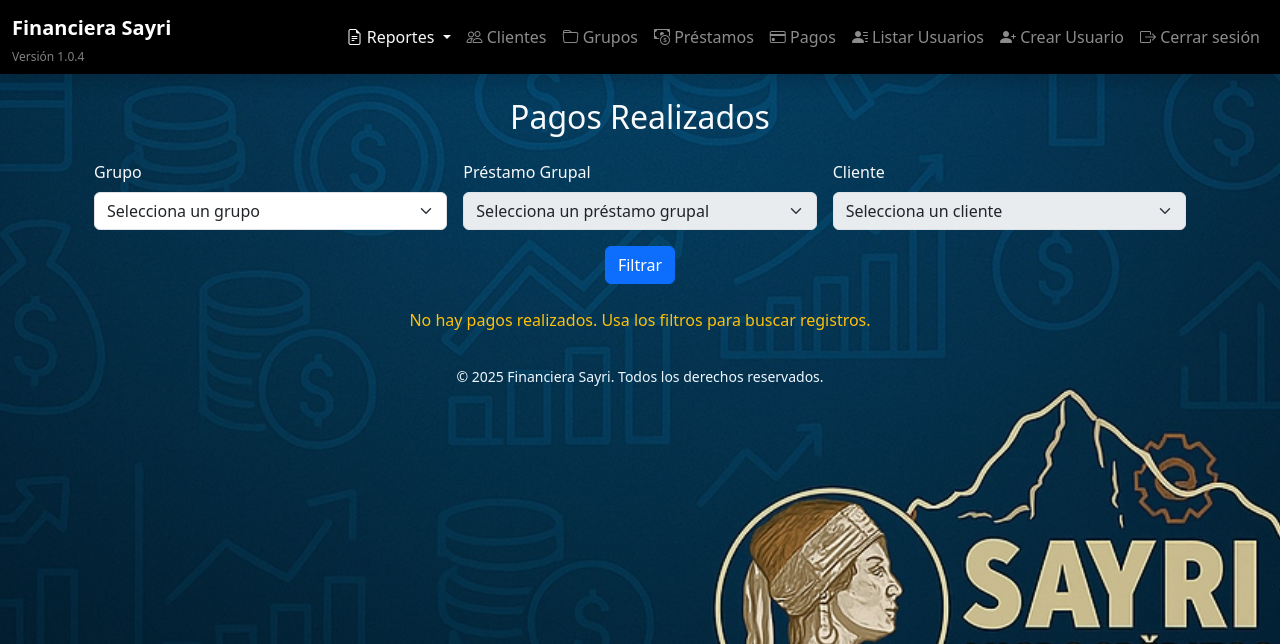
After one commit to LuisD-coder/sayri, a Flask app: page /reportes/pagos_realizados in a window 1280 px wide. The commit adds this page. Shown: the top 644 px of the page. Run offline with Flask 3, Linux system fonts and the light colour scheme; a user stored in the database is signed in.

Commit message:
reportes - detalle de pagos

```diff
--- a/routes/__init__.py
+++ b/routes/__init__.py
@@ -7,6 +7,7 @@ from routes.pagos import pagos_bp
 from routes.login import login_bp
 from routes.usuarios import usuarios_bp
 from routes.base import base_bp
+from routes.reportes import reportes_bp
 
 def register_routes(app):
     app.register_blueprint(clientes_bp, url_prefix='/clientes')
@@ -16,6 +17,7 @@ def register_routes(app):
     app.register_blueprint(pagos_bp, url_prefix='/pagos')
     app.register_blueprint(login_bp, url_prefix='/auth')  # Registramos el blueprint del login
     app.register_blueprint(usuarios_bp, url_prefix='/admin')
+    app.register_blueprint(reportes_bp, url_prefix='/reportes')
     app.register_blueprint(base_bp)
 
 
--- /dev/null
+++ b/routes/reportes.py
@@ -0,0 +1,117 @@
+from flask import Blueprint, render_template, request, jsonify
+from flask_login import login_required, current_user
+from models import db
+from models.pago import Pago
+from models.cliente import Cliente
+from models.grupo import Grupo
+from models.prestamo_grupal import PrestamoGrupal
+
+reportes_bp = Blueprint('reportes', __name__, url_prefix='/reportes')
+
+@reportes_bp.route('/')
+@login_required
+def lista_reportes():
+    return render_template('reportes/reportes.html')  # Asegúrate de crear esta plantilla en 'templates'
+
+
+@reportes_bp.route('/get_prestamos_clientes')
+@login_required
+def get_prestamos_clientes():
+    grupo_id = request.args.get('grupo_id')
+
+    if grupo_id:
+        # Obtener préstamos grupales del grupo seleccionado
+        prestamos = PrestamoGrupal.query.filter_by(grupo_id=grupo_id).all()
+        prestamos_data = [{"id": p.id} for p in prestamos]
+
+        # Obtener clientes del grupo seleccionado
+        clientes = Cliente.query.filter_by(grupo_id=grupo_id).all()
+        clientes_data = [{"id": c.id, "nombre": c.nombre, "apellido": c.apellido} for c in clientes]
+
+        return jsonify({"prestamos": prestamos_data, "clientes": clientes_data})
+
+    return jsonify({"prestamos": [], "clientes": []})
+
+
+@reportes_bp.route('/pagos_realizados')
+@login_required
+def pagos_realizados():
+    grupo_id = request.args.get('grupo_id')
+    prestamo_grupal_id = request.args.get('prestamo_grupal_id')
+    cliente_id = request.args.get('cliente_id')
+
+    pagos = []
+    prestamos_grupales = []
+    clientes = []
+
+    if grupo_id:
+        # Obtener préstamos grupales y clientes del grupo seleccionado
+        prestamos_grupales = PrestamoGrupal.query.filter_by(grupo_id=grupo_id).all()
+        clientes = Cliente.query.filter_by(grupo_id=grupo_id).all()
+
+        # Ejecutar consulta de pagos solo si se filtra por grupo, préstamo o cliente
+        query = Pago.query.join(Pago.cliente).join(Pago.prestamo_individual).order_by(Pago.fecha_pago.desc())
+        if prestamo_grupal_id:
+            query = query.filter(Pago.prestamo_individual.has(prestamo_grupal_id=prestamo_grupal_id))
+        if cliente_id:
+            query = query.filter(Pago.cliente_id == cliente_id)
+        pagos = query.all()
+
+    # Obtener todos los grupos para el filtro inicial
+    grupos = Grupo.query.all()
+
+    return render_template('reportes/pagos_realizados.html', pagos=pagos, grupos=grupos, prestamos_grupales=prestamos_grupales, clientes=clientes)
+
+@login_required
+def pagos_realizados():
+    grupo_id = request.args.get('grupo_id')
+    prestamo_grupal_id = request.args.get('prestamo_grupal_id')
+    cliente_id = request.args.get('cliente_id')
+
+    pagos = []
+    if grupo_id or prestamo_grupal_id or cliente_id:
+        query = Pago.query.join(Pago.cliente).join(Pago.prestamo_individual).order_by(Pago.fecha_pago.desc())
+        if grupo_id:
+            query = query.filter(Cliente.grupo_id == grupo_id)
+        if prestamo_grupal_id:
+            query = query.filter(Pago.prestamo_individual.has(prestamo_grupal_id=prestamo_grupal_id))
+        if cliente_id:
+            query = query.filter(Pago.cliente_id == cliente_id)
+        pagos = query.all()
+
+    grupos = Grupo.query.all()
+    return render_template('reportes/pagos_realizados.html', pagos=pagos, grupos=grupos)
+    # Obtener valores de filtros
+    grupo_id = request.args.get('grupo_id')
+    prestamo_grupal_id = request.args.get('prestamo_grupal_id')
+    cliente_id = request.args.get('cliente_id')
+
+    # Inicialmente, pagos será una lista vacía
+    pagos = []
+
+    # Solo ejecuta la consulta si se aplica algún filtro
+    if grupo_id or prestamo_grupal_id or cliente_id:
+        query = Pago.query.join(Pago.cliente).join(Pago.prestamo_individual).order_by(Pago.fecha_pago.desc())
+        if grupo_id:
+            query = query.filter(Cliente.grupo_id == grupo_id)
+        if prestamo_grupal_id:
+            query = query.filter(Pago.prestamo_individual.has(prestamo_grupal_id=prestamo_grupal_id))
+        if cliente_id:
+            query = query.filter(Pago.cliente_id == cliente_id)
+        pagos = query.all()
+
+    # Obtener listas para los filtros
+    grupos = Grupo.query.all()
+    prestamos_grupales = PrestamoGrupal.query.all()
+    clientes = Cliente.query.all()
+
+    return render_template('reportes/pagos_realizados.html', pagos=pagos, grupos=grupos, prestamos_grupales=prestamos_grupales, clientes=clientes)
+
+
+@reportes_bp.route('/pagos_vencidos')
+def pagos_vencidos():
+    return render_template('reportes/pagos_vencidos.html')
+
+@reportes_bp.route('/pagos_proximos')
+def pagos_proximos():
+    return render_template('reportes/pagos_proximos.html')
--- a/templates/base.html
+++ b/templates/base.html
@@ -20,13 +20,38 @@
         <div class="container-fluid d-flex flex-column flex-lg-row align-items-start align-items-lg-center">
             <div class="d-flex flex-column">
                 <a class="navbar-brand fw-bold" href="/">Financiera Sayri</a>
-                <small class="text-white-50" style="font-size: 0.75rem;">Versión 1.0.2</small>
+                <small class="text-white-50" style="font-size: 0.75rem;">Versión 1.0.4</small>
             </div>
             <button class="navbar-toggler ms-auto" type="button" data-bs-toggle="collapse" data-bs-target="#navbarNav">
                 <span class="navbar-toggler-icon"></span>
             </button>
             <div class="collapse navbar-collapse justify-content-end mt-2 mt-lg-0" id="navbarNav">
                 <ul class="navbar-nav">
+                    {% if current_user.is_authenticated and current_user.rol.nombre == 'admin' %}
+                    <li class="nav-item dropdown">
+                        <a class="nav-link dropdown-toggle text-light" href="#" id="reportesDropdown" role="button" data-bs-toggle="dropdown" aria-expanded="false">
+                            <i class="bi bi-file-earmark-text"></i> Reportes
+                        </a>
+                        <ul class="dropdown-menu bg-dark border-light" aria-labelledby="reportesDropdown">
+                            <li><a class="dropdown-item text-light" href="{{ url_for('reportes.pagos_realizados') }}">Pagos Realizados</a></li>
+                            <li><a class="dropdown-item text-light" href="{{ url_for('reportes.pagos_vencidos') }}">Pagos Vencidos</a></li>
+                            <li><a class="dropdown-item text-light" href="{{ url_for('reportes.pagos_proximos') }}">Pagos Próximos</a></li>
+                        </ul>
+                    </li>
+
+                  <style>
+                    .dropdown-menu {
+                        background-color: #212529 !important; /* Oscuro pero no totalmente negro */
+                        border: 1px solid #ffffff;
+                    }
+
+                    .dropdown-item:hover {
+                        background-color: #343a40 !important; /* Color más oscuro al pasar el mouse */
+                    }
+
+                  </style>
+
+                    {% endif %}
                     <li class="nav-item">
                         <a class="nav-link" href="{{ url_for('clientes.lista_clientes') }}">
                             <i class="bi bi-people"></i> Clientes
@@ -81,7 +106,7 @@
     </main>
 
     <footer class="text-center text-muted py-3">
-        <small>&copy; 2025 Financiera Sayri. Todos los derechos reservados.</small>
+        <small style="color: aliceblue;">&copy; 2025 Financiera Sayri. Todos los derechos reservados.</small>
     </footer>
 
     <!-- Bootstrap JS -->
--- /dev/null
+++ b/templates/reportes/pagos_realizados.html
@@ -0,0 +1,141 @@
+{% extends "base.html" %}
+
+{% block title %}Pagos Realizados{% endblock %}
+
+{% block content %}
+<div class="container">
+    <h2 class="text-center mb-4">Pagos Realizados</h2>
+
+    <!-- Filtros -->
+    <form method="GET" class="mb-4">
+        <div class="row g-3">
+            <div class="col-md-4">
+                <label for="grupo_id" class="form-label">Grupo</label>
+                <select class="form-select" name="grupo_id" id="grupo_id">
+                    <option value="">Selecciona un grupo</option>
+                    {% for grupo in grupos %}
+                    <option value="{{ grupo.id }}" {% if request.args.get('grupo_id') == grupo.id|string %}selected{% endif %}>
+                        {{ grupo.nombre }}
+                    </option>
+                    {% endfor %}
+                </select>
+
+            </div>
+            <div class="col-md-4">
+                <label for="prestamo_grupal_id" class="form-label">Préstamo Grupal</label>
+                <select class="form-select" name="prestamo_grupal_id" id="prestamo_grupal_id" {% if not request.args.get('grupo_id') %}disabled{% endif %}>
+                    <option value="">Selecciona un préstamo grupal</option>
+                    {% for prestamo in prestamos_grupales %}
+                    <option value="{{ prestamo.id }}" {% if request.args.get('prestamo_grupal_id') == prestamo.id|string %}selected{% endif %}>
+                        Préstamo #{{ prestamo.id }}
+                    </option>
+                    {% endfor %}
+                </select>
+
+            </div>
+            <div class="col-md-4">
+                <label for="cliente_id" class="form-label">Cliente</label>
+                <select class="form-select" name="cliente_id" id="cliente_id" {% if not request.args.get('grupo_id') %}disabled{% endif %}>
+                    <option value="">Selecciona un cliente</option>
+                    {% for cliente in clientes %}
+                    <option value="{{ cliente.id }}" {% if request.args.get('cliente_id') == cliente.id|string %}selected{% endif %}>
+                        {{ cliente.nombre }} {{ cliente.apellido }}
+                    </option>
+                    {% endfor %}
+                </select>
+
+            </div>
+        </div>
+        <div class="text-center mt-3">
+            <button type="submit" class="btn btn-primary">Filtrar</button>
+        </div>
+    </form>
+
+    <!-- Mostrar tabla solo si hay resultados -->
+    {% if pagos %}
+    <table class="table table-dark table-striped mt-4">
+        <thead>
+            <tr>
+                <th>#</th>
+                <th>Cliente</th>
+                <th>Grupo</th>
+                <th>Préstamo Grupal</th>
+                <th>Monto Pagado</th>
+                <th>Fecha de Pago</th>
+                <th>Estado</th>
+            </tr>
+        </thead>
+        <tbody>
+            {% for pago in pagos %}
+            <tr>
+                <td>{{ pago.id }}</td>
+                <td>{{ pago.cliente.nombre }} {{ pago.cliente.apellido }}</td>
+                <td>{{ pago.cliente.grupo.nombre if pago.cliente.grupo else 'N/A' }}</td>
+                <td>{{ pago.prestamo_individual.prestamo_grupal.id if pago.prestamo_individual.prestamo_grupal else 'N/A' }}</td>
+                <td>S/. {{ pago.monto_pagado }}</td>
+                <td>{{ pago.fecha_pago.strftime('%d-%m-%Y') }}</td>
+                <td>{{ pago.estado }}</td>
+            </tr>
+            {% endfor %}
+        </tbody>
+    </table>
+    {% else %}
+    <p class="text-center text-warning mt-4">No hay pagos realizados. Usa los filtros para buscar registros.</p>
+    {% endif %}
+</div>
+
+<!-- Script para actualizar filtros dinámicamente -->
+<script>
+document.getElementById("grupo_id").addEventListener("change", function() {
+    let grupoId = this.value;
+    let prestamoSelect = document.getElementById("prestamo_grupal_id");
+    let clienteSelect = document.getElementById("cliente_id");
+
+    if (grupoId) {
+        fetch(`/reportes/get_prestamos_clientes?grupo_id=${grupoId}`)
+            .then(response => response.json())
+            .then(data => {
+                console.log("Datos recibidos:", data);  // Verifica qué datos llegan
+
+                prestamoSelect.innerHTML = '<option value="">Selecciona un préstamo grupal</option>';
+                clienteSelect.innerHTML = '<option value="">Selecciona un cliente</option>';
+
+                if (data.prestamos.length > 0) {
+                    data.prestamos.forEach(prestamo => {
+                        let option = document.createElement("option");
+                        option.value = prestamo.id;
+                        option.textContent = `Préstamo #${prestamo.id}`;
+                        prestamoSelect.appendChild(option);
+                    });
+                    prestamoSelect.disabled = false;
+                } else {
+                    prestamoSelect.innerHTML = '<option value="">No hay préstamos para este grupo</option>';
+                    prestamoSelect.disabled = true;
+                }
+
+                if (data.clientes.length > 0) {
+                    data.clientes.forEach(cliente => {
+                        let option = document.createElement("option");
+                        option.value = cliente.id;
+                        option.textContent = `${cliente.nombre} ${cliente.apellido}`;
+                        clienteSelect.appendChild(option);
+                    });
+                    clienteSelect.disabled = false;
+                } else {
+                    clienteSelect.innerHTML = '<option value="">No hay clientes en este grupo</option>';
+                    clienteSelect.disabled = true;
+                }
+            })
+            .catch(error => console.error("Error al cargar los datos:", error));  // Si hay errores, los veremos aquí
+    } else {
+        prestamoSelect.innerHTML = '<option value="">Selecciona un grupo primero</option>';
+        clienteSelect.innerHTML = '<option value="">Selecciona un grupo primero</option>';
+        prestamoSelect.disabled = true;
+        clienteSelect.disabled = true;
+    }
+});
+
+
+</script>
+
+{% endblock %}
```
Also changed, not shown: templates/reportes/pagos_proximos.html (added, +7 -0 lines), templates/reportes/pagos_vencidos.html (added, +7 -0 lines), templates/reportes/reportes.html (added, +7 -0 lines).
